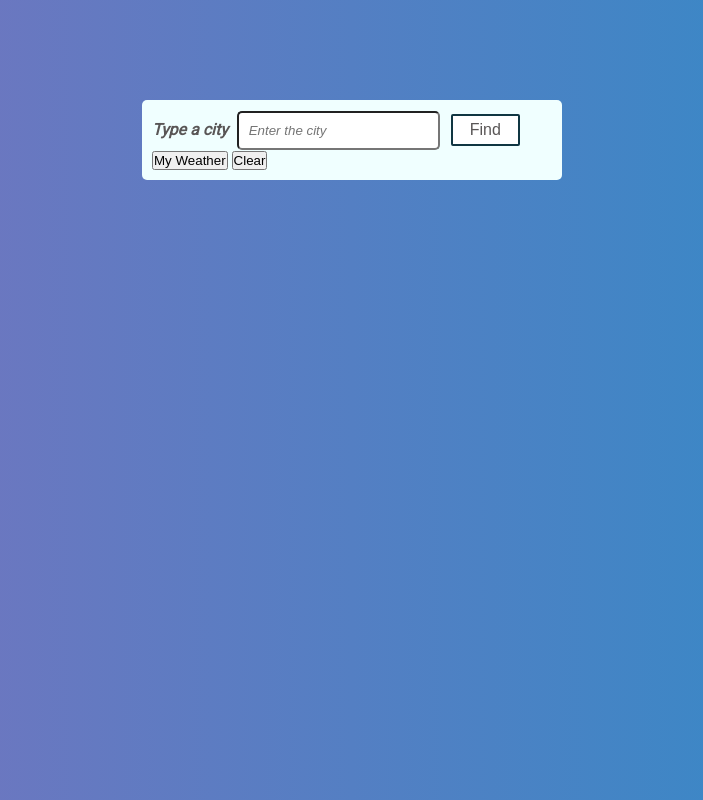
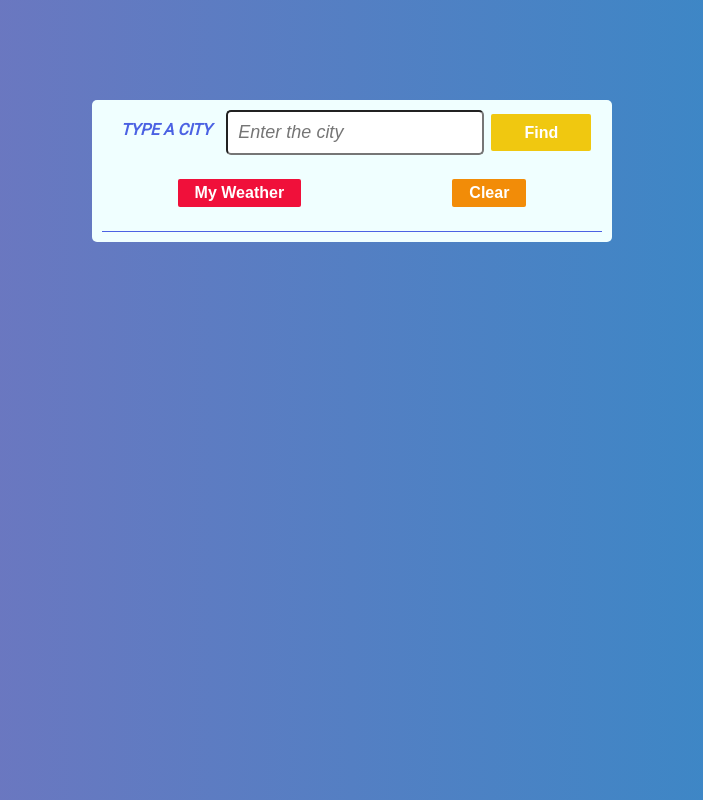
Before and after one commit to IrochkaZ/js-pro-course, a website: page dom-bom-weather/index.html in a window 1280 px wide. Shown: the whole page, without its empty margins (288-991 px from the left). Drawn offline with Linux system fonts and the light colour scheme.

Commit message:
refactoring code and adding styling

```diff
--- a/dom-bom-weather/css.css
+++ b/dom-bom-weather/css.css
@@ -8,17 +8,32 @@ body {
     background: linear-gradient(90deg, #7474BF 10%, #348AC7 90%);
     font-family: 'Roboto', sans-serif;
 }
+.my_and_clear_button {
+    border-bottom: solid 1px #4b62e3;
+    padding-bottom: 10px;
+    padding: 20px 0;
+    display: flex;
+    justify-content: space-around;
+}
+
 main{
-	width: 400px;
+	width: 500px;
     margin: 100px auto;
     background-color: azure;
     border-radius: 5px;
     padding: 10px;
 }
+.input_block{
+    display: flex;
+    justify-content: center;
+}
 .text{
+    line-height: normal;
+    text-transform: uppercase;
     font-weight: bold;
     font-style: italic;
-    color: #595656;
+    color: #4b62e3;
+    padding: 10px;
 }
 #output{
     align-items: center;
@@ -26,11 +41,13 @@ main{
     justify-content: center;
     flex-direction: row-reverse;
 }
-#button {
+button {
+    padding: 10px 20px;
+    font-weight: bold;
+    border:none;
     padding: 5px 17px;
-    background-color: white;
-    color: #595656;
-    border: 2px solid #103642;
+    color: #ffff;
+    /* border: 2px solid #103642; */
     border-radius: 2px;
     text-align: center;
     text-decoration: none;
@@ -39,22 +56,39 @@ main{
     margin: 4px 2px;
     cursor: pointer;
     }
-#button:hover {
-    border: 3px solif #3a7999;
-	color: #1a75b9;
-	background: rgba(0,0,0,0);
+
+button:hover {
+    background-color: #000000;
+    }
+
+#button{
+    width: 100px;
+    background-color: #f0c810;
 }
+
+
 #weather_Search{
+    font-weight: 400;
+    color: #4d58d1;
+    font-size: 18px;
     margin: 0 5px;
-    color: #595656;
     font-style: italic;
     padding: 10px;
     border-radius: 5px;
 }
-
+.my_weather{
+    background-color: #f0103a;
+}
+.clear_button{
+    background-color: #f28c08;
+}
 .table_weather {
     display: flex;
     flex-flow: column;
+}
+.tableHead{
+    background-color: cornflowerblue;
+    text-align: center;
 }
 
 .tableHead, .tRow {
@@ -65,14 +99,16 @@ main{
 
 .tRow {
     display: flex;
+    background-color: #c9d4ef;
 }
 
 .tableHead > div, .tRow > div, .tRow > img{
+    padding: 10px;
     border: 1px solid;
     width: 100%;
     text-align: center;
 }
 
 .condition > img{
-    width:24px;
+    width:50px;
 }
--- a/dom-bom-weather/index.html
+++ b/dom-bom-weather/index.html
@@ -12,11 +12,11 @@
 
 <body>
     <main>
-        <label class="text" for="weatherSearch">Type a city</label>
-        <input type="search" id="weather_Search" name="weathe" placeholder="Enter the city" class="input" />
-        <button id='button'>Find</button>
-        <div id="search"></div>
-        <div id='output'></div>
+        <div class="input_block">
+            <label class="text" for="weatherSearch">Type a city</label>
+            <input type="search" id="weather_Search" name="weathe" placeholder="Enter the city" class="input" />
+            <button id='button'>Find</button>
+        </div>
         <div class="my_and_clear_button">
             <button class="my_weather">My Weather</button>
             <button class="clear_button">Clear</button>
--- a/dom-bom-weather/js.js
+++ b/dom-bom-weather/js.js
@@ -14,7 +14,8 @@ function get(val) {
                 createTable(main);
                 createRow(data.location.name, data.location.country, data.current.temp_c, data.current.condition.icon, data.location.region);
             } else {
-                const region = data.location.region.toLowerCase();
+                const region = data.location.region.replace(' ', '_').replace(/[&\/\\#,+()$~%.'":*?<>{}]/g, '').toLowerCase();
+                console.log(region);
                 if (main.querySelector(`.${region}`)) {
                     updateRow(data.location.region, data.current.temp_c, data.current.condition.icon);
                 } else {
@@ -101,13 +102,13 @@ function createRow() {
 
     tRow.append(rowCondition);
 
-    tRow.classList.add(arguments[4].toLowerCase());
+    tRow.classList.add(arguments[4].replace(' ', '_').replace(/[&\/\\#,+()$~%.'":*?<>{}]/g, '').toLowerCase());
 
     document.querySelector('.table_weather').append(tRow);
 }
 
 function updateRow() {
-    const toUpdate = main.querySelector(`.${arguments[0].toLowerCase()}`);
+    const toUpdate = main.querySelector(`.${arguments[0].replace(' ', '_').replace(/[&\/\\#,+()$~%.'":*?<>{}]/g, '').toLowerCase()}`);
     toUpdate.querySelector('.temp_c').innerText = arguments[1];
     toUpdate.querySelector('.condition >img').src = `http://${arguments[2]}`;
 }
```
